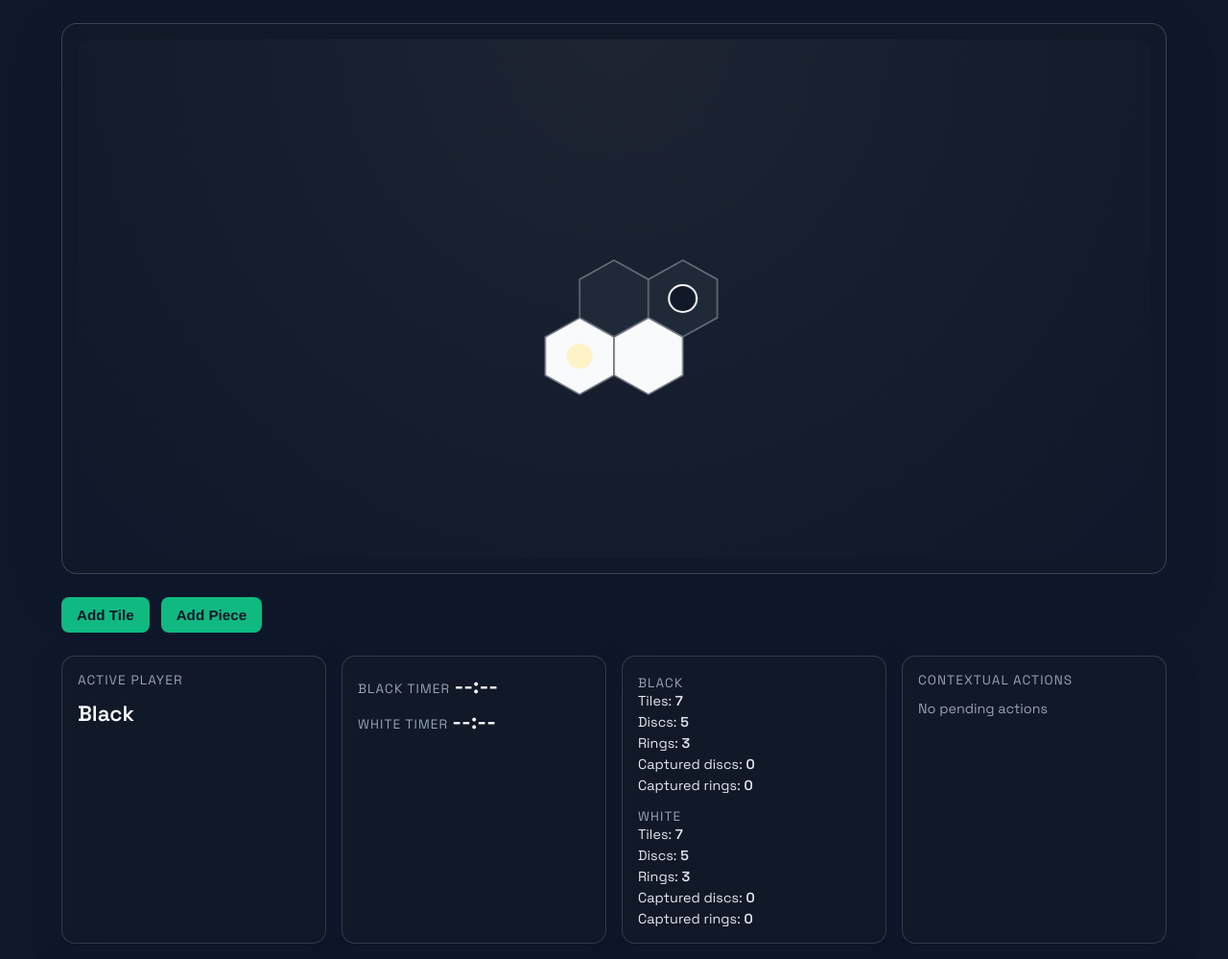
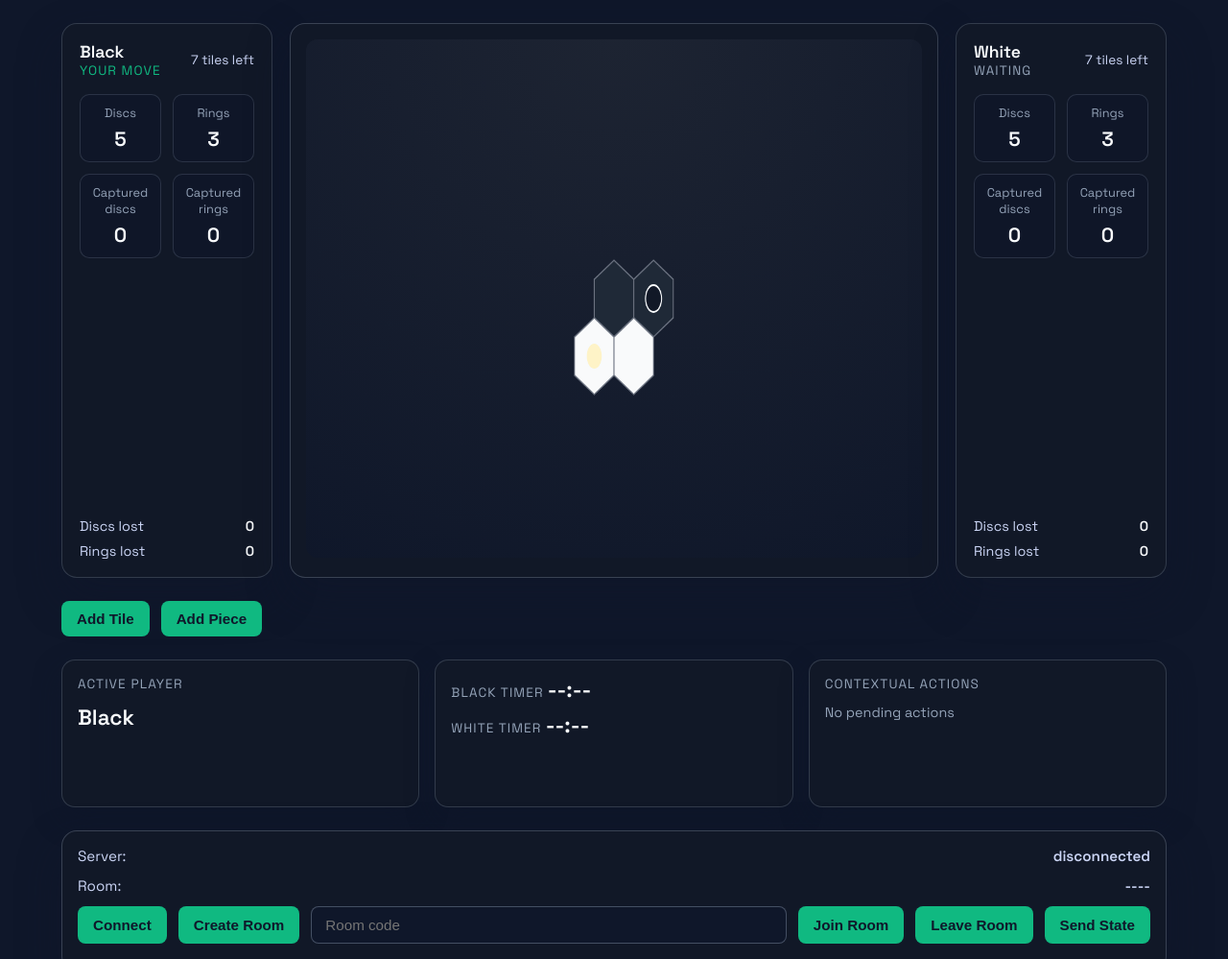
Before and after one commit to PieroBarrette/Hexaequo-AI, a website with bundled scripts: page frontend/index.html in a window 1280 px wide. Shown: the top 999 px of the page at 96% size. Built offline with nearby package versions, Linux system fonts and the light colour scheme.

Commit message:
feat: Revamp inventory panel layout and enhance display of player status and captured items

```diff
--- a/frontend/index.html
+++ b/frontend/index.html
@@ -40,6 +40,107 @@
 			border-radius: 16px;
 			padding: 16px;
 			box-shadow: 0 20px 45px rgba(15, 23, 42, 0.45);
+		}
+
+		.board-stage {
+			display: grid;
+			grid-template-columns: minmax(180px, 220px) minmax(0, 1fr) minmax(180px, 220px);
+			gap: 18px;
+			align-items: stretch;
+		}
+
+		.inventory-column {
+			background: #111827;
+			border: 1px solid rgba(148, 163, 184, 0.25);
+			border-radius: 16px;
+			padding: 18px;
+			box-shadow: 0 20px 45px rgba(15, 23, 42, 0.45);
+			display: flex;
+			flex-direction: column;
+			gap: 16px;
+			min-height: 540px;
+		}
+
+		.inventory-header {
+			display: flex;
+			justify-content: space-between;
+			align-items: center;
+			gap: 8px;
+		}
+
+		.inventory-player {
+			font-size: 1.1rem;
+			font-weight: 600;
+			color: #f8fafc;
+		}
+
+		.inventory-status {
+			font-size: 0.85rem;
+			text-transform: uppercase;
+			letter-spacing: 0.08em;
+			color: #94a3b8;
+		}
+
+		.inventory-status.live {
+			color: #10b981;
+		}
+
+		.inventory-remaining {
+			font-size: 0.85rem;
+			color: #cbd5f5;
+		}
+
+		.inventory-stats {
+			display: grid;
+			grid-template-columns: repeat(2, minmax(0, 1fr));
+			gap: 12px;
+		}
+
+		.inventory-stats div {
+			background: rgba(15, 23, 42, 0.6);
+			border: 1px solid rgba(148, 163, 184, 0.2);
+			border-radius: 10px;
+			padding: 10px;
+			text-align: center;
+		}
+
+		.inventory-stats label {
+			display: block;
+			font-size: 0.8rem;
+			color: #94a3b8;
+			margin-bottom: 6px;
+		}
+
+		.inventory-stats strong {
+			font-size: 1.3rem;
+			color: #f8fafc;
+		}
+
+		.inventory-captures {
+			margin-top: auto;
+			display: grid;
+			gap: 8px;
+		}
+
+		.inventory-captures div {
+			display: flex;
+			justify-content: space-between;
+			font-size: 0.9rem;
+			color: #cbd5f5;
+		}
+
+		.inventory-captures span {
+			font-weight: 600;
+			color: #f8fafc;
+		}
+
+		@media (max-width: 960px) {
+			.board-stage {
+				grid-template-columns: 1fr;
+			}
+			.inventory-column {
+				min-height: auto;
+			}
 		}
 
 		.hud-grid {
@@ -128,12 +229,6 @@
 
 		.timer-card .timer-row > div {
 			flex: 1;
-		}
-
-		.inventory-card {
-			display: grid;
-			grid-template-columns: repeat(auto-fit, minmax(180px, 1fr));
-			gap: 12px;
 		}
 
 		.hud-label {
@@ -243,8 +338,18 @@
 
 <body>
 	<main>
-		<section class="canvas-shell">
-			<canvas id="modernGameCanvas" width="1080" height="540"></canvas>
+		<section class="board-stage">
+			<div class="inventory-column" data-inventory-black>
+				<span class="hud-label">Black Inventory</span>
+				<p class="hud-muted">Waiting for data…</p>
+			</div>
+			<div class="canvas-shell">
+				<canvas id="modernGameCanvas" width="1080" height="540"></canvas>
+			</div>
+			<div class="inventory-column" data-inventory-white>
+				<span class="hud-label">White Inventory</span>
+				<p class="hud-muted">Waiting for data…</p>
+			</div>
 		</section>
 		<section class="dev-panel">
 			<button id="devAddTile">Add Tile</button>
@@ -265,28 +370,6 @@
 						<span class="hud-label">White Timer</span>
 						<strong class="hud-value">--:--</strong>
 					</div>
-				</div>
-			</div>
-			<div class="hud-card inventory-card">
-				<div data-inventory-black>
-					<span class="hud-label">Black</span>
-					<ul class="hud-list">
-						<li>Tiles: <strong>0</strong></li>
-						<li>Discs: <strong>0</strong></li>
-						<li>Rings: <strong>0</strong></li>
-						<li>Captured discs: <strong>0</strong></li>
-						<li>Captured rings: <strong>0</strong></li>
-					</ul>
-				</div>
-				<div data-inventory-white>
-					<span class="hud-label">White</span>
-					<ul class="hud-list">
-						<li>Tiles: <strong>0</strong></li>
-						<li>Discs: <strong>0</strong></li>
-						<li>Rings: <strong>0</strong></li>
-						<li>Captured discs: <strong>0</strong></li>
-						<li>Captured rings: <strong>0</strong></li>
-					</ul>
 				</div>
 			</div>
 			<div class="hud-card" data-action-center>
--- a/frontend/js/game/hud/inventoryPanel.js
+++ b/frontend/js/game/hud/inventoryPanel.js
@@ -17,16 +17,41 @@ function renderInventory(element, state, color) {
     const discs = state.discInventory?.[color] ?? 0;
     const rings = state.ringInventory?.[color] ?? 0;
     const captured = state.captured?.[color] ?? { disc: 0, ring: 0 };
+    const opponent = color === 'black' ? 'white' : 'black';
+    const losses = state.captured?.[opponent] ?? { disc: 0, ring: 0 };
+    const isTurn = state.activePlayer === color;
+    const tilesLabel = inventoryCount === 1 ? 'tile' : 'tiles';
 
     element.innerHTML = `
-        <span class="hud-label">${capitalize(color)}</span>
-        <ul class="hud-list">
-            <li>Tiles: <strong>${inventoryCount}</strong></li>
-            <li>Discs: <strong>${discs}</strong></li>
-            <li>Rings: <strong>${rings}</strong></li>
-            <li>Captured discs: <strong>${captured.disc ?? 0}</strong></li>
-            <li>Captured rings: <strong>${captured.ring ?? 0}</strong></li>
-        </ul>
+        <div class="inventory-header">
+            <div>
+                <div class="inventory-player">${capitalize(color)}</div>
+                <div class="inventory-status ${isTurn ? 'live' : ''}">${isTurn ? 'Your move' : 'Waiting'}</div>
+            </div>
+            <div class="inventory-remaining">${inventoryCount} ${tilesLabel} left</div>
+        </div>
+        <div class="inventory-stats">
+            <div>
+                <label>Discs</label>
+                <strong>${discs}</strong>
+            </div>
+            <div>
+                <label>Rings</label>
+                <strong>${rings}</strong>
+            </div>
+            <div>
+                <label>Captured discs</label>
+                <strong>${captured.disc ?? 0}</strong>
+            </div>
+            <div>
+                <label>Captured rings</label>
+                <strong>${captured.ring ?? 0}</strong>
+            </div>
+        </div>
+        <div class="inventory-captures">
+            <div>Discs lost <span>${losses.disc ?? 0}</span></div>
+            <div>Rings lost <span>${losses.ring ?? 0}</span></div>
+        </div>
     `;
 }
 
```
